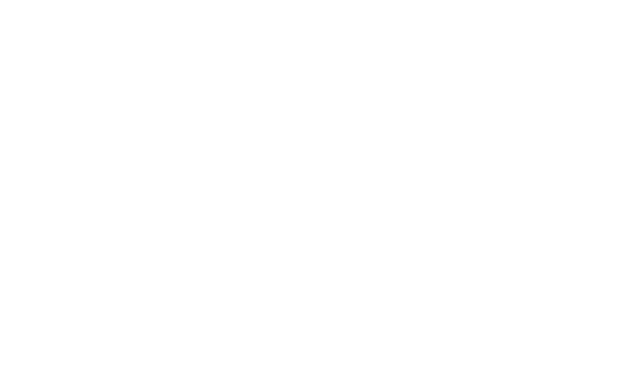
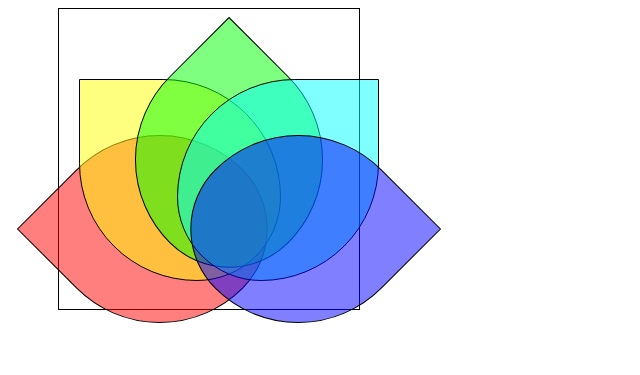
Before and after one commit to reikamoon/FEW-Assignment-5.1, a plain HTML site: page index.html in a window 1280 px wide. Shown: the whole page, without its empty margins (0-640 px from the left). Drawn offline with Linux system fonts and the light colour scheme.

Commit message:
:flower finished

```diff
--- a/index.html
+++ b/index.html
@@ -9,6 +9,13 @@
         <link rel="stylesheet" href="style.css">
     </head>
     <body>
+    <div class="lotus">
+    <div></div>
+    <div></div>
+    <div></div>
+    <div></div>
+    <div></div>
+    </div>
 
         <script src="" async defer></script>
     </body>
--- a/style.scss
+++ b/style.scss
@@ -1,18 +1,69 @@
-$size: 200px;
 $space: 20px;
-$color: #f00;
 $font-stack: Helvetica, Roboto, Arial;
 $border-size: 1px;
 $petals: 5;
+// Foreground Color
+$color: #f00;
+// Base size
+$size: 200px;
+// Petal size
+$petal-size: $size * 0.6;
 
-.container {
-  width: $size; // width: 200px;
-}
+///Flower Time
+$lotush: 300px;
+$lotusw: 300px;
+$first-petal: rgba(255, 0, 0, 0.5);
+$second-petal: rgba(255, 255, 0, 0.5);
+$third-petal: rgba(0, 255, 0, 0.5);
+$fourth-petal: rgba(0, 255, 255, 0.5);
+$fifth-petal: rgba(0, 0, 255, 0.5);
 
 .box {
   margin: $space; // margin: 20px;
 }
 
-h1 {
-  font-family: $font-stack; // font-family: Helvetica, Roboto, Arial;
+.lotus {
+    width: $lotusw;
+    height: $lotush;
+    left: 50px;
+    top: 0px;
+    border: 1px solid;
+    position: relative;
 }
+
+.lotus > div {
+    position: absolute;
+    width: $size;
+    height: $size;
+    border: 1px solid;
+    border-radius: 0 70% 50% 70%;
+    left: 20px;
+    top: 70px;
+    transform: rotate(45deg);
+    transform-origin: 150px 150px;
+}
+
+.lotus > div:nth-child(1) {
+    background-color: $first-petal;
+    transform: rotate(-45deg);
+}
+
+.lotus > div:nth-child(2) {
+    background-color: $second-petal;
+    transform: rotate(0);
+}
+
+.lotus > div:nth-child(3) {
+    background-color: $third-petal;
+    transform: rotate(45deg);
+}
+
+.lotus > div:nth-child(4) {
+    background-color: $fourth-petal;
+    transform: rotate(90deg);
+}
+
+.lotus > div:nth-child(5) {
+    background-color: $fifth-petal;
+    transform: rotate(135deg);
+}
```
Also changed, not shown: style.css, 1 other file.
